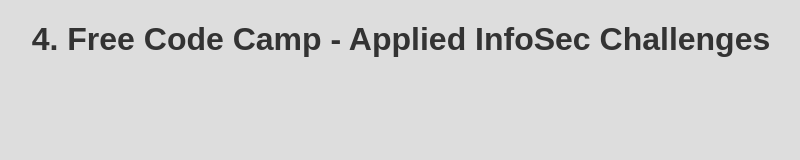
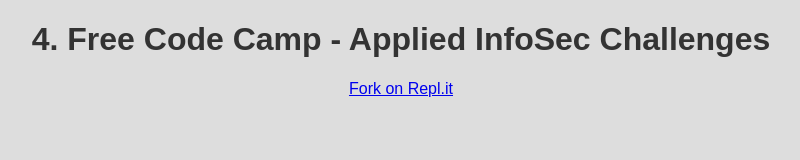
Before and after one commit to SAYAKONIKUN/helmet, a website: page index.html in a window 1280 px wide. Shown: the whole page, without its empty margins (239-1039 px from the left). Drawn offline with Linux system fonts and the light colour scheme.

Commit message:
Update index.html

```diff
--- a/index.html
+++ b/index.html
@@ -19,6 +19,10 @@
 
     <main>
     </main>
-
+    <footer>
+      <a href="https://repl.it/github/freeCodeCamp/boilerplate-infosec">
+        Fork on Repl.it
+      </a>
+    </footer>
   </body>
 </html>
```
